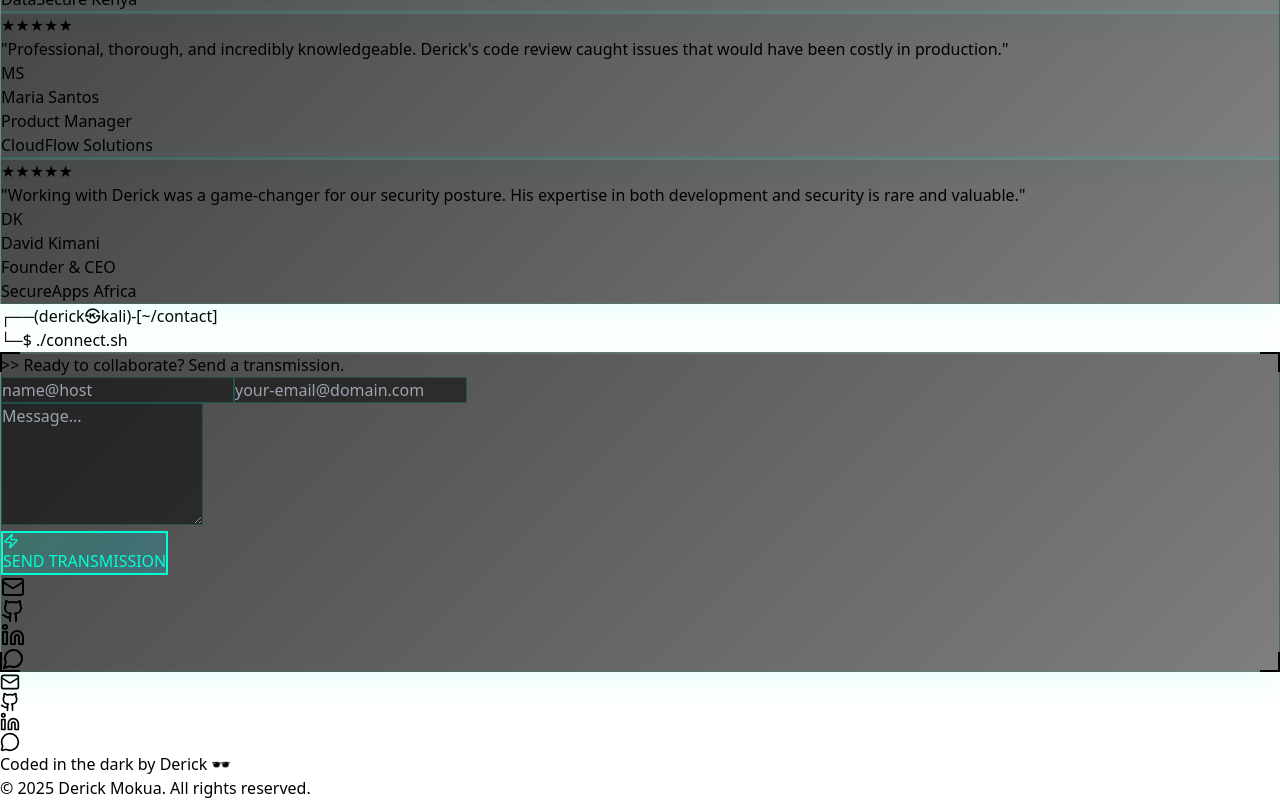
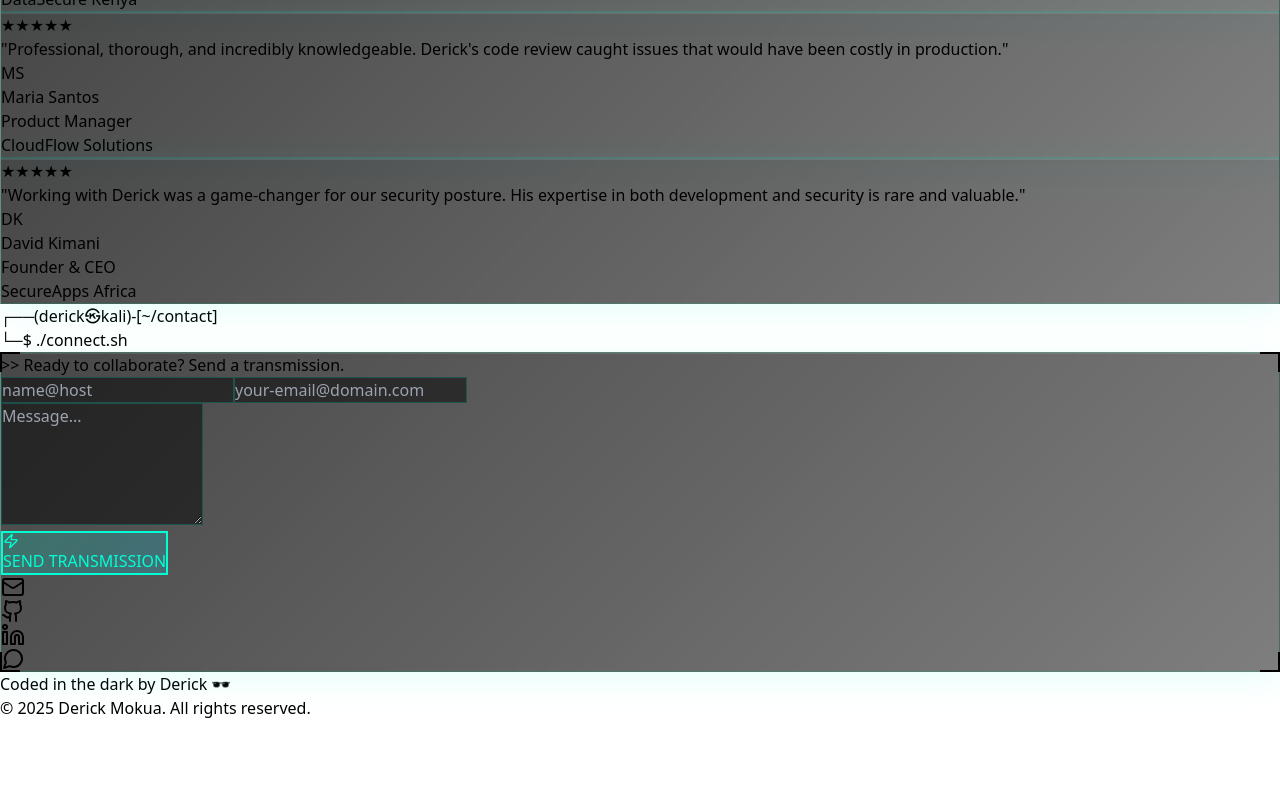
Before and after one commit to derickmokua/my_portfolio, a React (Vite) app: page / in a window 1280 px wide. Shown: the part 5138-5938 px from the top of the page. After the commit the page ends 5858 px from the top, so only its background shows below. Built offline with nearby package versions, Linux system fonts and the light colour scheme; the HTML template or start-up script is replaced by a standard one.

Commit message:
remove icons

```diff
--- a/src/App.jsx
+++ b/src/App.jsx
@@ -423,42 +423,6 @@ export default function App() {
 
           <footer className="relative py-8 px-4 border-t border-cyan-500/20 bg-black/50">
             <div className="max-w-5xl mx-auto text-center text-gray-400">
-              <div className="flex justify-center gap-6 mb-4">
-                <a
-                  href="mailto:contact@derickmokua.dev"
-                  className="text-gray-400 hover:text-cyan-400 transition-colors duration-300"
-                  aria-label="Email"
-                >
-                  <Mail size={20} />
-                </a>
-                <a
-                  href="https://github.com/derickmokua"
-                  target="_blank"
-                  rel="noopener noreferrer"
-                  className="text-gray-400 hover:text-cyan-400 transition-colors duration-300"
-                  aria-label="GitHub"
-                >
-                  <Github size={20} />
-                </a>
-                <a
-                  href="https://www.linkedin.com/in/derick-mokua-b05165369"
-                  target="_blank"
-                  rel="noopener noreferrer"
-                  className="text-gray-400 hover:text-cyan-400 transition-colors duration-300"
-                  aria-label="LinkedIn"
-                >
-                  <Linkedin size={20} />
-                </a>
-                <a
-                  href="https://wa.me/254716883375"
-                  target="_blank"
-                  rel="noopener noreferrer"
-                  className="text-gray-400 hover:text-green-400 transition-colors duration-300"
-                  aria-label="WhatsApp"
-                >
-                  <MessageCircle size={20} />
-                </a>
-              </div>
               <p className="mb-2 text-cyan-400">Coded in the dark by Derick 🕶️</p>
               <p className="text-sm">&copy; 2025 Derick Mokua. All rights reserved.</p>
             </div>
```
